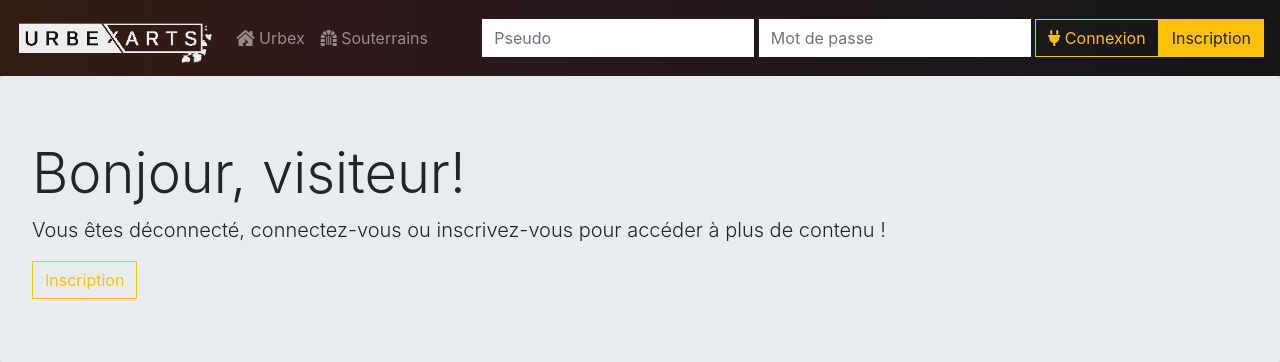
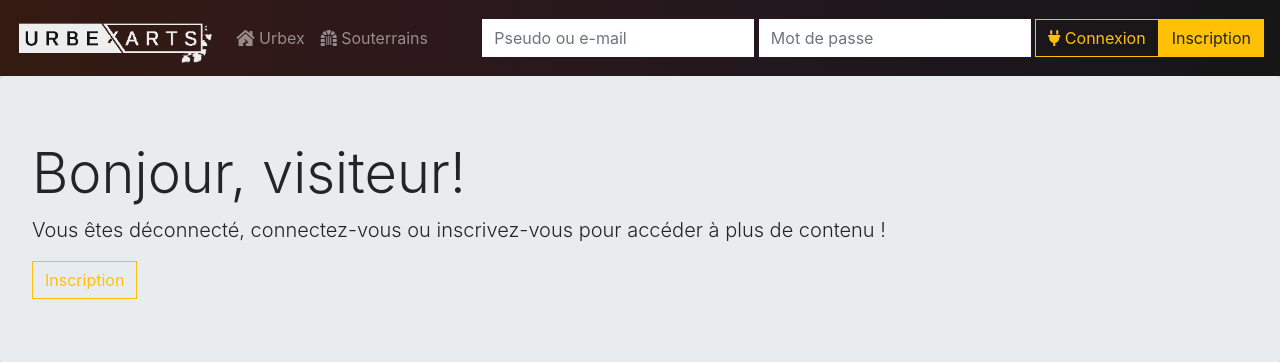
Before and after one commit to FrenchPickles/UrbexArts, a PHP site: page /index.php in a window 1280 px wide. Shown: the top 362 px of the page. Run offline with PHP 8.4, Linux system fonts and the light colour scheme; data that the repository does not hold is empty; a stand-in replaces the project's code that opens the database connection; some libraries are stand-ins or nearby versions.

Commit message:
Change placeholder connection input

```diff
--- a/header.php
+++ b/header.php
@@ -46,7 +46,7 @@ session_start();
 				</form>';
 				  } else {
 				  	echo '<form class="" action="includes/login.inc.php" method="post">
-					<input class="form-control border-0 rounded-0" type="text" name="mailuid" placeholder="Pseudo">
+					<input class="form-control border-0 rounded-0" type="text" name="mailuid" placeholder="Pseudo ou e-mail">
 					<input class="form-control border-0 rounded-0" type="password" name="pwd" placeholder="Mot de passe">
 					<button class="btn btn-outline-warning rounded-0" type="submit" name="login-submit"><i class="fa fa-plug"></i> Connexion</button>
 				</form>
```
